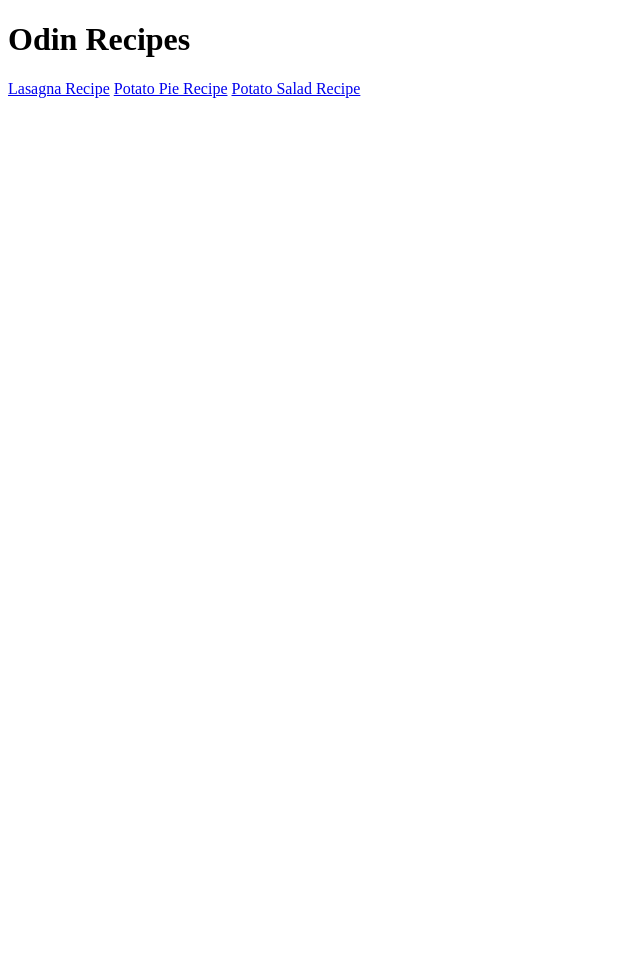
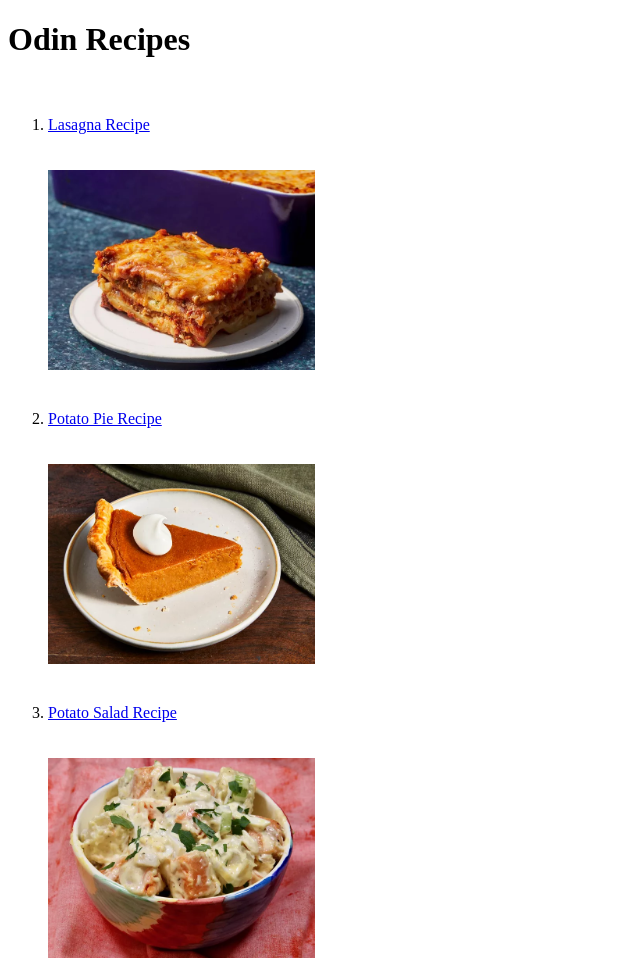
Before and after one commit to FulkorRain/odin-recipes, a plain HTML site: page index.html in a window 1280 px wide. Shown: the whole page, without its empty margins (0-640 px from the left). Before the commit the page ends 800 px from the top, so only its background shows below. Drawn offline with Linux system fonts and the light colour scheme.

Commit message:
Make it look nicer and images are clickable now and add spaces

```diff
--- a/index.html
+++ b/index.html
@@ -8,9 +8,28 @@
 
     <body>
         <h1>Odin Recipes</h1>
-        <a href="recipes/lasagna.html">Lasagna Recipe</a>
-        <a href="recipes/potato pie.html">Potato Pie Recipe</a>
-        <a href="recipes/potato salad.html">Potato Salad Recipe</a>
+        <ol>
+        <br>
+        <br>
+        <li><a href="recipes/lasagna.html">Lasagna Recipe</a></li>
+        <br>
+        <br>
+        <a href="recipes/lasagna.html"><img src="images/lasagna.jpg" height="200"></a>
+        <br>
+        <br>
+        <br>
+        <li><a href="recipes/potato pie.html">Potato Pie Recipe</a></li>
+        <br>
+        <br>
+        <a href="recipes/potato pie.html"><img src="images/potato_pie.png" height="200"></a>
+        <br>
+        <br>
+        <br>
+        <li><a href="recipes/potato salad.html">Potato Salad Recipe</a></li>
+        <br>
+        <br>
+        <a href="recipes/potato salad.html"><img src="images/potato_salad.png" height="200"></a>
+        </ol>
     </body>
 
 </html>
```
